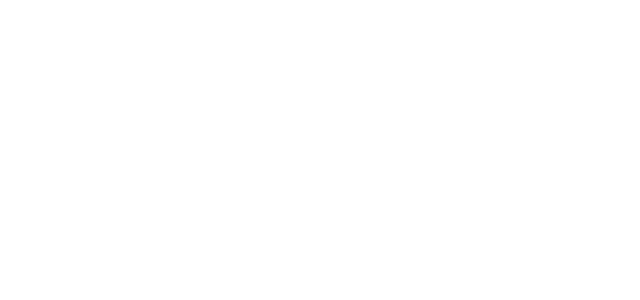
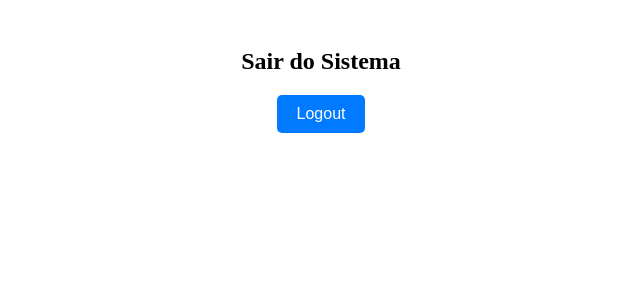
Before and after one commit to herbertfilhik/juritech-data-pilot, a React (Create React App) app: page /logout in a window 1280 px wide. Before the commit this address had no page. Shown: the top 300 px of the page, without its empty margins (319-959 px from the left). Built offline with nearby package versions, Linux system fonts and the light colour scheme.

Commit message:
criação de tela e css de logout

```diff
--- a/src/components/App/App.js
+++ b/src/components/App/App.js
@@ -5,6 +5,7 @@
 import AcompanhamentoServico from '../AcompanhamentoServico/AcompanhamentoServico.js'; // Ajuste para o caminho correto
 import ExcluirTabelaOperacao from '../Exclusao/ExcluirTabelaOperacao.js'; // Ajuste para o caminho correto
 import Login from '../Login/Login.js';
+import Logout from '../Logout/Logout.js';
 
 function App() {
   return (
@@ -15,6 +16,7 @@
         <Route path="/fluxo" element={<AcompanhamentoServico />} />
         <Route path="/excluiracompservico" element={<ExcluirTabelaOperacao />} />
         <Route path="/login" element={<Login />} />
+        <Route path="/logout" element={<Logout />} />
 
         {/* Defina outras rotas conforme necessário */}
       </Routes>
--- /dev/null
+++ b/src/components/Logout/Logout.css
@@ -0,0 +1,24 @@
+.logout-container {
+  display: flex;
+  flex-direction: column; /* Organiza os filhos em coluna */
+  justify-content: flex-start; /* Alinha os itens ao início do contêiner */
+  align-items: center; /* Centraliza os itens horizontalmente */
+
+  padding: 20px; /* Espaçamento interno */
+}
+
+.logout-button {
+  margin-top: auto; /* Empurra o botão para a parte inferior do contêiner */
+  padding: 10px 20px;
+  font-size: 16px;
+  color: #fff;
+  background-color: #007bff; /* Cor do botão, ajuste conforme necessário */
+  border: none;
+  border-radius: 5px;
+  cursor: pointer;
+  transition: background-color 0.3s ease;
+}
+
+.logout-button:hover {
+  background-color: #007bff; /* Cor ao passar o mouse, ajuste conforme necessário */
+}
--- /dev/null
+++ b/src/components/Logout/Logout.js
@@ -0,0 +1,26 @@
+import React from 'react';
+import { useNavigate } from 'react-router-dom';
+import './Logout.css'; // Certifique-se de que o caminho para o arquivo CSS está correto
+
+function Logout() {
+  const navigate = useNavigate();
+
+  const handleLogout = () => {
+    // Aqui você inclui a lógica de logout (por exemplo, limpar o localStorage)
+    localStorage.removeItem('token');
+
+    // Atualizar o estado global de autenticação, se estiver usando Context ou Redux (opcional)
+
+    // Redireciona o usuário
+    navigate('/login');
+  };
+
+  return (
+    <div className="logout-container">
+      <h2>Sair do Sistema</h2>
+      <button onClick={handleLogout} className="logout-button">Logout</button>
+    </div>
+  );
+}
+
+export default Logout;
```
